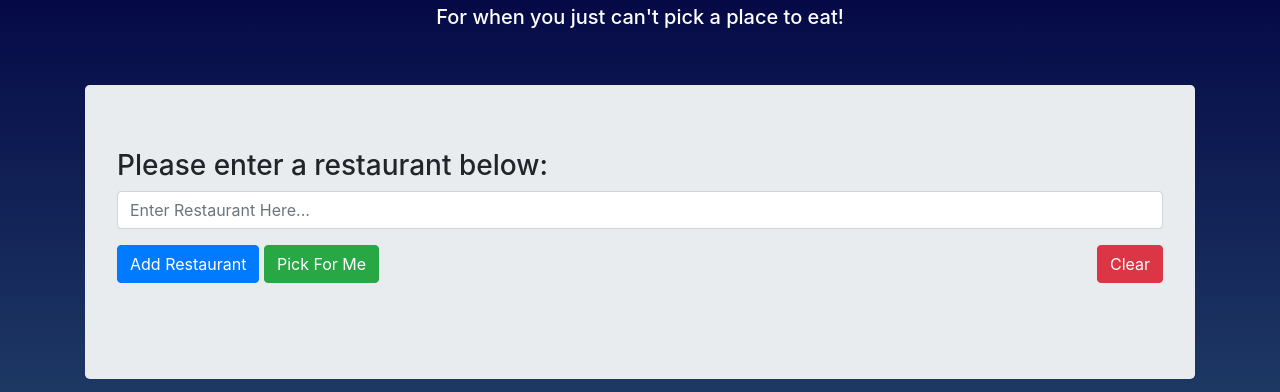
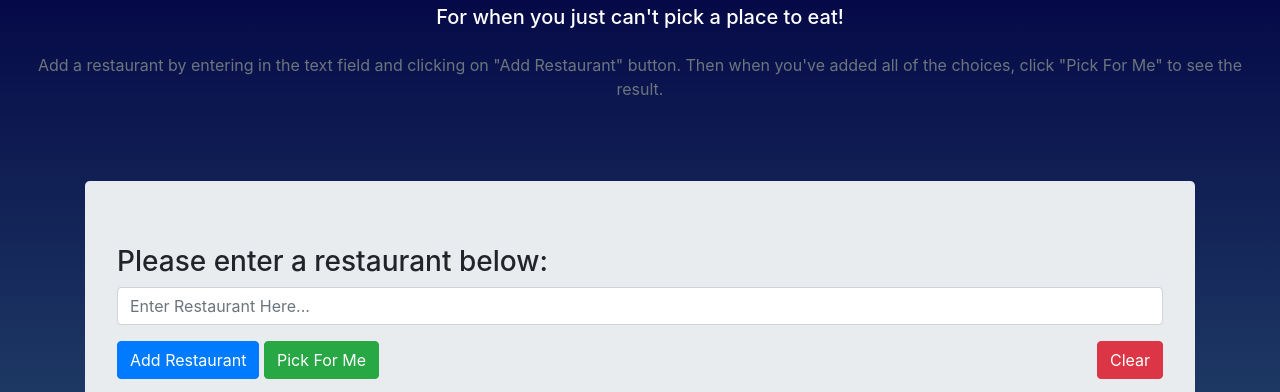
Before and after one commit to shawn-nyquist/Restaurant-Picker, a plain HTML site: page index.html in a window 1280 px wide. Shown: the part 83-475 px from the top of the page. Drawn offline with nearby package versions, Linux system fonts and the light colour scheme.

Commit message:
Added small instruction to home page

```diff
--- a/index.html
+++ b/index.html
@@ -15,6 +15,7 @@
         <div id="header">
             <h1>Restaurant Picker</h1>
             <h5>For when you just can't pick a place to eat!</h5>
+            <p class="text-muted">Add a restaurant by entering in the text field and clicking on "Add Restaurant" button. Then when you've added all of the choices, click "Pick For Me" to see the result.</p>
         </div>
     </head>
 
--- a/styles.css
+++ b/styles.css
@@ -8,7 +8,10 @@ body {
     text-align: center;
     padding-bottom: 3em;
     padding-top: 2em;
+}
 
+#header p {
+    padding: 1em 2em 1em;
 }
 
 
```
